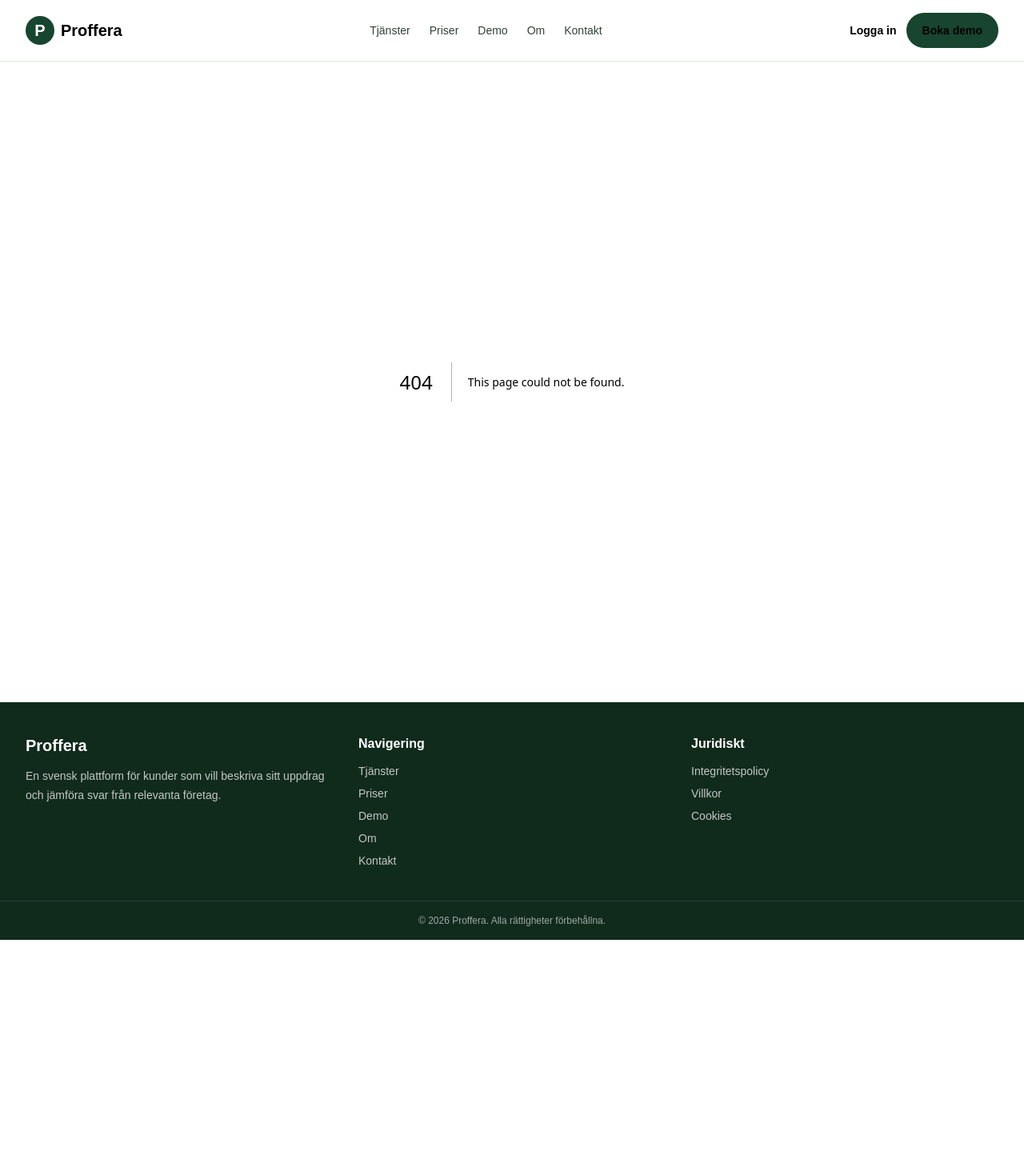
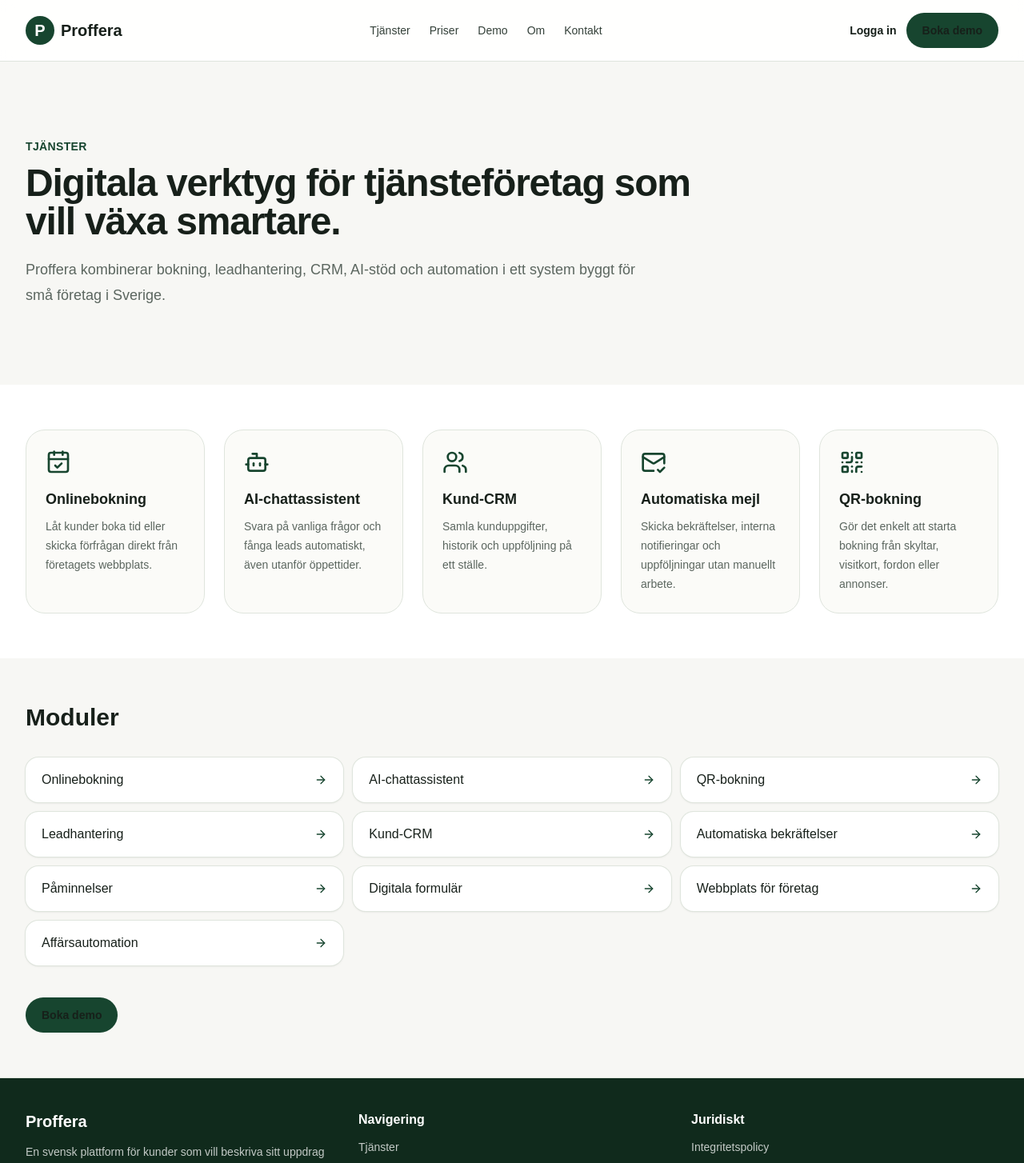
Before and after one commit to ibboabdoli-ai/Proffera, a Next.js app: page /tjanster in a window 1280 px wide. Before the commit this address had no page. Shown: the top 1454 px of the page at 80% size. Before the commit the page ends 1175 px from the top, so only its background shows below. Built offline with nearby package versions, Linux system fonts and the light colour scheme.

Commit message:
phase 16.1: add services page

```diff
--- /dev/null
+++ b/src/app/tjanster/page.tsx
@@ -0,0 +1,54 @@
+import { ArrowRight, Bot, CalendarCheck, MailCheck, QrCode, Users } from "lucide-react";
+import { ButtonLink } from "@/components/ui/button-link";
+import { serviceCategories } from "@/lib/site";
+
+const highlights = [
+  { icon: CalendarCheck, title: "Onlinebokning", text: "Låt kunder boka tid eller skicka förfrågan direkt från företagets webbplats." },
+  { icon: Bot, title: "AI-chattassistent", text: "Svara på vanliga frågor och fånga leads automatiskt, även utanför öppettider." },
+  { icon: Users, title: "Kund-CRM", text: "Samla kunduppgifter, historik och uppföljning på ett ställe." },
+  { icon: MailCheck, title: "Automatiska mejl", text: "Skicka bekräftelser, interna notifieringar och uppföljningar utan manuellt arbete." },
+  { icon: QrCode, title: "QR-bokning", text: "Gör det enkelt att starta bokning från skyltar, visitkort, fordon eller annonser." },
+];
+
+export default function ServicesPage() {
+  return (
+    <div className="bg-[#f7f7f4]">
+      <section className="mx-auto max-w-7xl px-4 py-16 sm:px-6 lg:px-8 lg:py-24">
+        <p className="text-sm font-semibold uppercase tracking-wide text-[#17452f]">Tjänster</p>
+        <h1 className="mt-3 max-w-4xl text-4xl font-bold tracking-tight text-[#17201a] sm:text-5xl">
+          Digitala verktyg för tjänsteföretag som vill växa smartare.
+        </h1>
+        <p className="mt-5 max-w-3xl text-lg leading-8 text-[#5b665f]">
+          Proffera kombinerar bokning, leadhantering, CRM, AI-stöd och automation i ett system byggt för små företag i Sverige.
+        </p>
+      </section>
+
+      <section className="bg-white py-14">
+        <div className="mx-auto grid max-w-7xl gap-6 px-4 sm:px-6 lg:grid-cols-5 lg:px-8">
+          {highlights.map(({ icon: Icon, title, text }) => (
+            <article key={title} className="rounded-3xl border border-[#dfe5dd] bg-[#fbfbf8] p-6">
+              <Icon className="h-8 w-8 text-[#17452f]" aria-hidden="true" />
+              <h2 className="mt-4 text-lg font-semibold text-[#17201a]">{title}</h2>
+              <p className="mt-2 text-sm leading-6 text-[#5b665f]">{text}</p>
+            </article>
+          ))}
+        </div>
+      </section>
+
+      <section className="mx-auto max-w-7xl px-4 py-14 sm:px-6 lg:px-8">
+        <h2 className="text-3xl font-bold text-[#17201a]">Moduler</h2>
+        <div className="mt-8 grid gap-3 sm:grid-cols-2 lg:grid-cols-3">
+          {serviceCategories.map((category) => (
+            <div key={category} className="flex items-center justify-between rounded-2xl bg-white px-5 py-4 shadow-sm ring-1 ring-[#dfe5dd]">
+              <span className="font-medium text-[#17201a]">{category}</span>
+              <ArrowRight className="h-4 w-4 text-[#17452f]" aria-hidden="true" />
+            </div>
+          ))}
+        </div>
+        <div className="mt-10">
+          <ButtonLink href="/demo">Boka demo</ButtonLink>
+        </div>
+      </section>
+    </div>
+  );
+}
```
